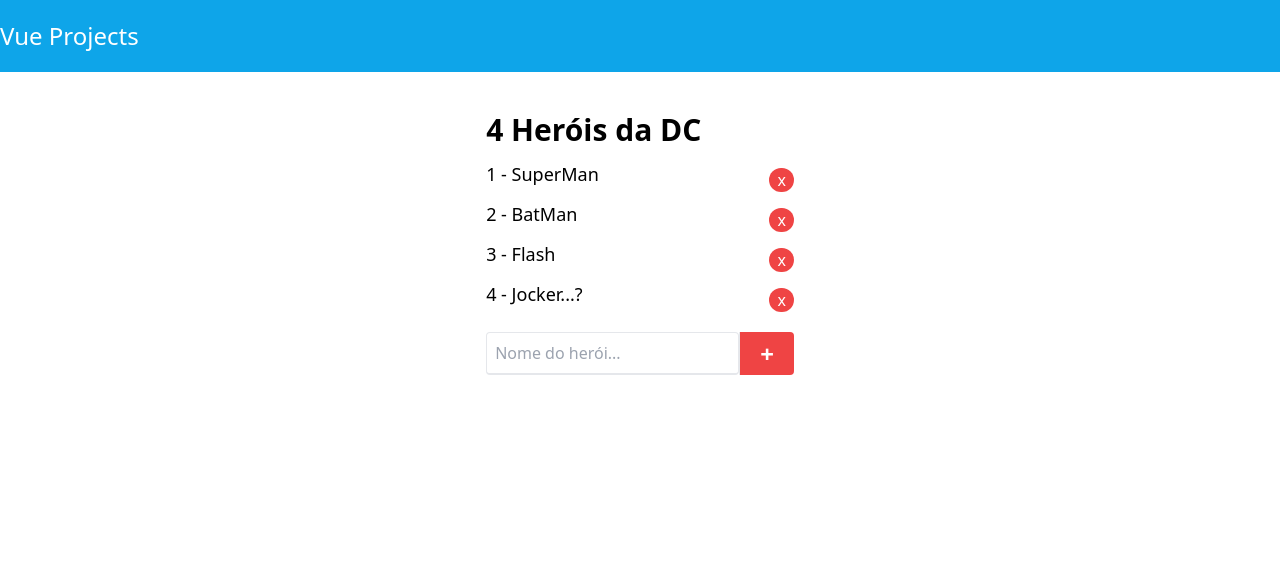
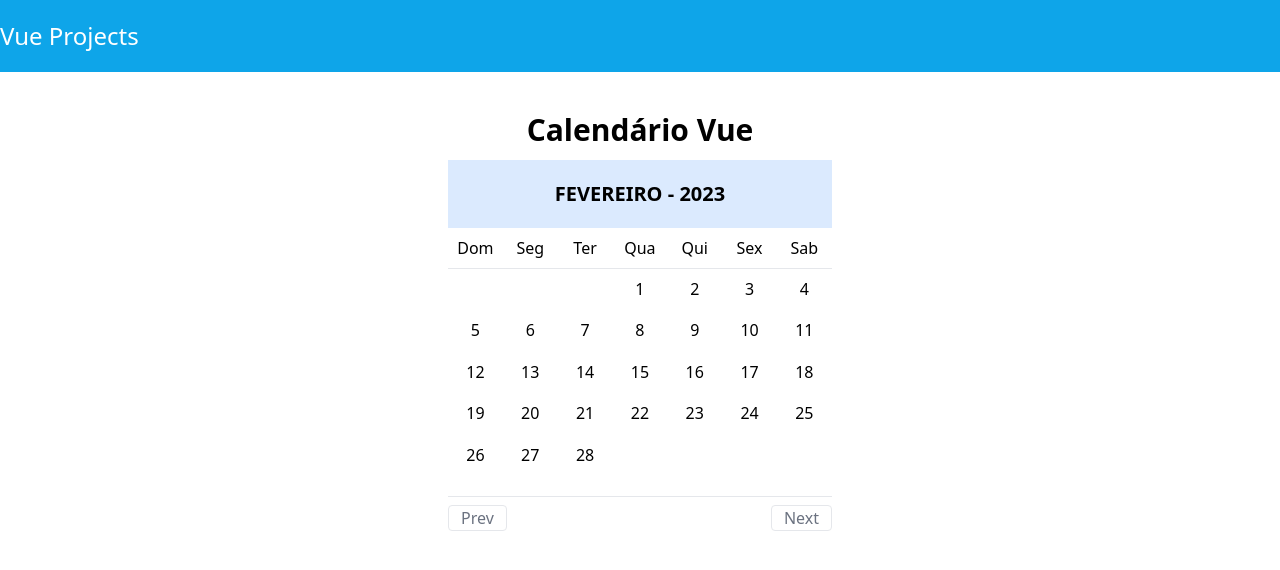
Before and after one commit to EuclidesKinto/vue-projects, a Vue app: page / in a window 1280 px wide. Shown: the top 570 px of the page. Built offline with nearby package versions, Linux system fonts and the light colour scheme.

Commit message:
add project Calendar

```diff
--- a/src/App.vue
+++ b/src/App.vue
@@ -1,15 +1,15 @@
 
 <template>
   <Header/>
-  <div class="container flex justify-center mt-10">
-    <Hero/>
+  <div class="container flex justify-center mt-10 mx-auto">
+    <Calendar/>
   </div>
 </template>
 
 <script>
 import Header from "./components/Header.vue";
-import Hero from "./components/Hero.vue";
+import Calendar from "./components/Calendar.vue";
 export default {
-  components: {Header, Hero},
+  components: {Header, Calendar},
 }
 </script>
--- /dev/null
+++ b/src/components/Calendar.vue
@@ -0,0 +1,88 @@
+<template>
+  <div class="flex-col">
+      <h2 class="text-3xl font-bold text-center pb-3">Calendário Vue</h2>
+      <section class="flex py-5 justify-center bg-blue-100">
+        <p class="font-extrabold text-xl">{{currentMonthName.toUpperCase()}} - {{currentYear}}</p>
+      </section>
+      <section class="flex py-2 w-96 ">
+        <p class="text-center" style="width: 14.28%" v-for="day in days" :key="day">
+          {{ day }}
+        </p>
+      </section>
+     <section class="flex flex-wrap  w-96 h-52 border-t">
+       <p
+           class="text-center"
+           style="width: 14.28%"
+          v-for="num in startDay()" :key="num" >
+       </p>
+       <p
+           class="text-center my-2 "
+           style="width: 14.28%"
+          v-for="num in (daysInMonth())" :key="num"
+          :class="currentDateClass(num)">
+         {{num}}
+       </p>
+     </section>
+    <section class="flex justify-between mt-5 w-96 border-t pt-2">
+      <button @click="prev"
+          class="hover:bg-gray-100 px-3 text-gray-500 rounded border">Prev</button>
+      <button @click="next"
+          class="hover:bg-gray-100 px-3 text-gray-500 rounded border">Next </button>
+    </section>
+    </div>
+</template>
+
+<script>
+export default {
+  data(){
+    return {
+      currentDate: new Date().getUTCDate(),
+      currentMonth: new Date().getMonth() + 1,
+      currentYear: new Date().getFullYear(),
+      days: ['Dom', 'Seg', 'Ter', 'Qua', 'Qui', 'Sex', 'Sab'],
+
+    }
+  },
+  computed:{
+    currentMonthName(){
+      return new Date(
+          this.currentYear,
+          this.currentMonth).toLocaleString("pt-BR", {month:"long"});
+    }
+  },
+  methods:{
+    daysInMonth() {
+      return new Date(this.currentYear, this.currentMonth+1,  0).getDate();
+    },
+    startDay(){
+      return new Date(this.currentYear, this.currentMonth, 1).getDay();
+    },
+    next(){
+      if(this.currentMonth === 11){
+        this.currentMonth = 0;
+        this.currentYear++;
+      }else{
+        this.currentMonth++;
+      }
+    },
+    prev(){
+      if(this.currentMonth === 0){
+        this.currentMonth = 11;
+        this.currentYear--;
+      }else{
+        this.currentMonth--;
+      }
+    },
+    currentDateClass(num) {
+      const calenderFullDate = new Date(this.currentYear, this.currentMonth, num).toDateString();
+      const calenderMonthFullDate = new Date().toDateString();
+      // console.log(calenderFullDate)
+      return calenderFullDate === calenderMonthFullDate ? 'text-white bg-blue-500': ''
+    }
+  }
+}
+</script>
+
+<style scoped>
+
+</style>
--- a/src/components/Hero.vue
+++ b/src/components/Hero.vue
@@ -1,6 +1,6 @@
 <template>
   <div class="flex-col">
-      <h2 class="text-3xl font-bold mb-3">{{herosCount}} Heróis da DC</h2>
+      <h2 class="text-3xl font-bold mb-3 text-center">{{herosCount}} Heróis da DC</h2>
       <div v-for="(hero, index) in dcHeros" :key="hero.name"
       >
         <div class="flex justify-between">
```
